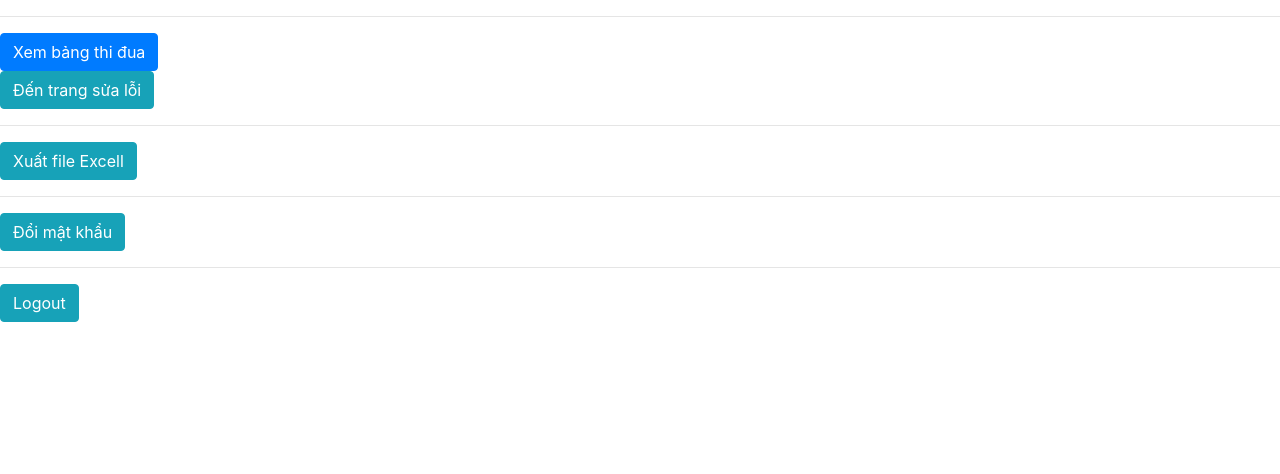
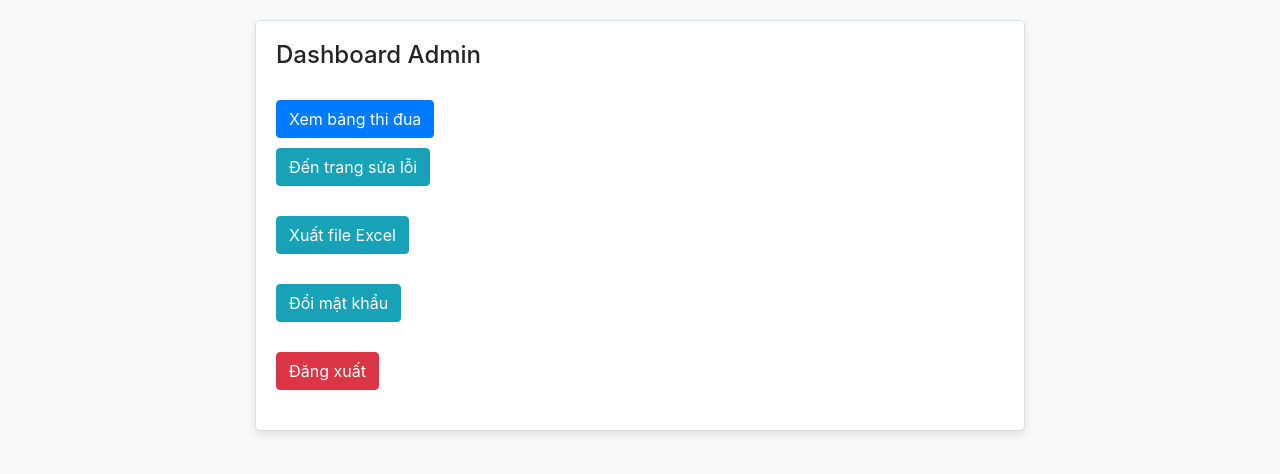
Before and after one commit to TrTung216/Web_thi_dua, a PHP site: page /admin-page.php in a window 1280 px wide. Shown: the top 474 px of the page. Run offline with PHP 8.4, Linux system fonts and the light colour scheme; the visitor is signed in with stand-in values (Sample User, id 1).

Commit message:
Update admin-page.php

```diff
--- a/admin-page.php
+++ b/admin-page.php
@@ -3,38 +3,71 @@
 <head>
     <meta charset="UTF-8">
     <meta name="viewport" content="width=device-width, initial-scale=1.0">
-    <title>Loged</title>
+    <title>Dashboard Admin</title>
     <link rel="stylesheet" href="https://cdn.jsdelivr.net/npm/bootstrap@4.0.0/dist/css/bootstrap.min.css">
-
+    <style>
+        body {
+            padding: 20px;
+            background-color: #f8f9fa;
+        }
+        .container {
+            max-width: 800px;
+            margin: 0 auto;
+        }
+        .btn-group {
+            margin-bottom: 20px;
+        }
+        .card {
+            border: 1px solid #ddd;
+            border-radius: 5px;
+            padding: 20px;
+            background-color: #fff;
+            box-shadow: 0 4px 8px rgba(0,0,0,0.1);
+        }
+        .card-title {
+            font-size: 24px;
+            margin-bottom: 20px;
+        }
+        .btn-action {
+            margin-top: 10px;
+        }
+    </style>
 </head>
 <body>
     <?php
         session_start();
-        if($_SESSION['role']!=1){
+        // Kiểm tra xem người dùng đã đăng nhập và có vai trò là admin hay không
+        if(!isset($_SESSION['role']) || $_SESSION['role'] != 1){
+            // Nếu không phải admin, chuyển hướng về trang đăng nhập
             header('location:login.php');
-        }
-        if(isset($_POST['add'])){
-            include "admin-table.php";
+            exit;
         }
     ?>
-    <hr>
-    <form method="POST" action="">
-		<button type="submit" class="btn btn-primary" name="add">Xem bảng thi đua</button>
-	</form>
-    <div>
-        <a href="admin-fix.php" class="btn btn-info" role="button">Đến trang sửa lỗi</a>
-    </div>
-    <hr>
-    <div>
-        <a href="admin-save.php" class="btn btn-info" role="button">Xuất file Excell</a>
-    </div>
-    <hr>
-    <div>
-        <a href="change-password.php" class="btn btn-info" role="button">Đổi mật khẩu</a>
-    </div>
-    <hr>
-    <div>
-        <a href="logout.php" class="btn btn-info" role="button">Logout</a>
+
+    <div class="container">
+        <div class="card">
+            <h2 class="card-title">Dashboard Admin</h2>
+            <!-- Nút nhấn để xem bảng thi đua -->
+            <form method="POST" action="admin-table.php">
+                <button type="submit" class="btn btn-primary btn-action" name="add">Xem bảng thi đua</button>
+            </form>
+
+            <!-- Các liên kết đến các trang khác -->
+            <div class="btn-group">
+                <a href="admin-fix.php" class="btn btn-info btn-action" role="button">Đến trang sửa lỗi</a>
+            </div>
+            <div class="btn-group">
+                <a href="admin-save.php" class="btn btn-info btn-action" role="button">Xuất file Excel</a>
+            </div>
+            <div class="btn-group">
+                <a href="change-password.php" class="btn btn-info btn-action" role="button">Đổi mật khẩu</a>
+            </div>
+
+            <!-- Nút đăng xuất -->
+            <div class="btn-group">
+                <a href="logout.php" class="btn btn-danger btn-action" role="button">Đăng xuất</a>
+            </div>
+        </div>
     </div>
 </body>
 </html>
```
